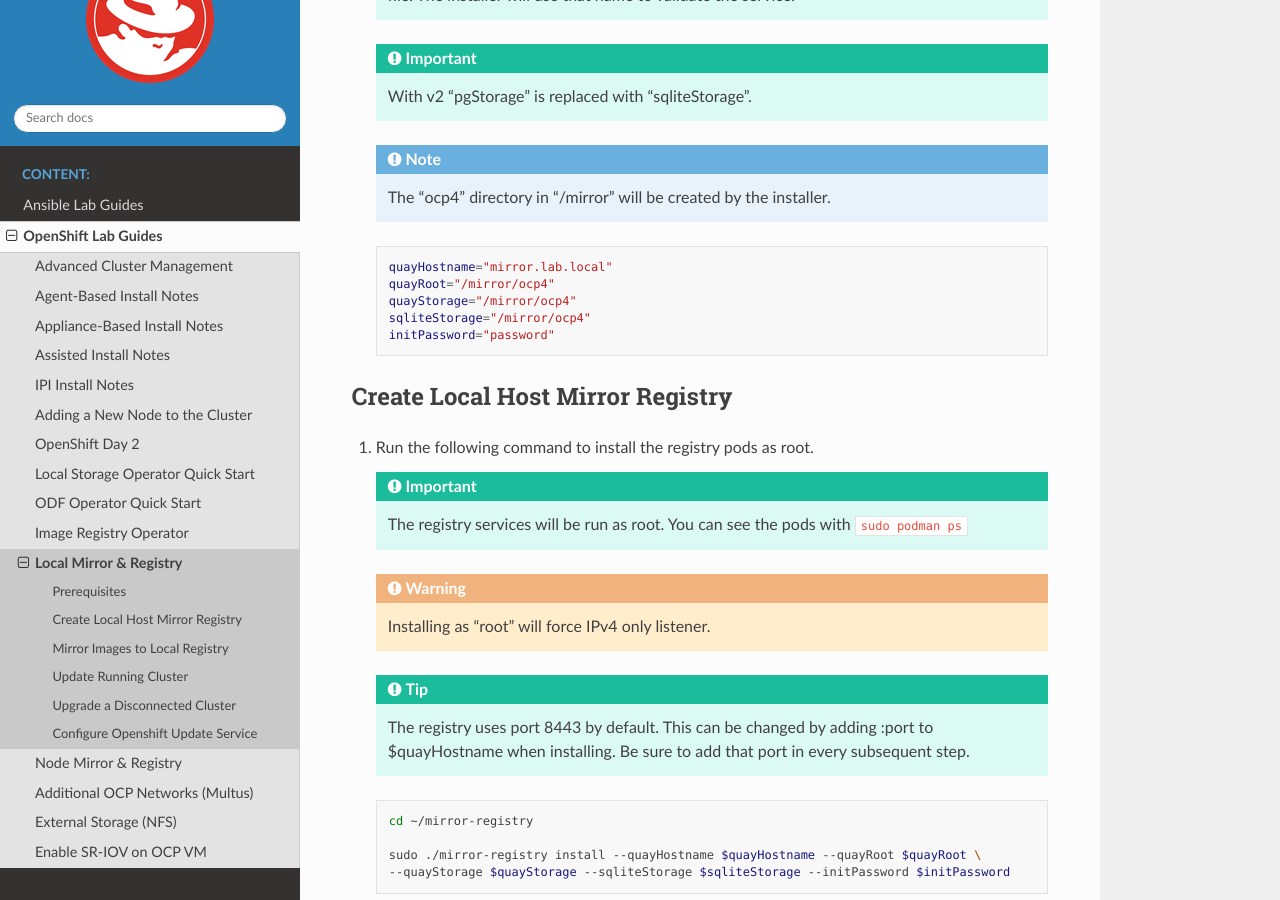
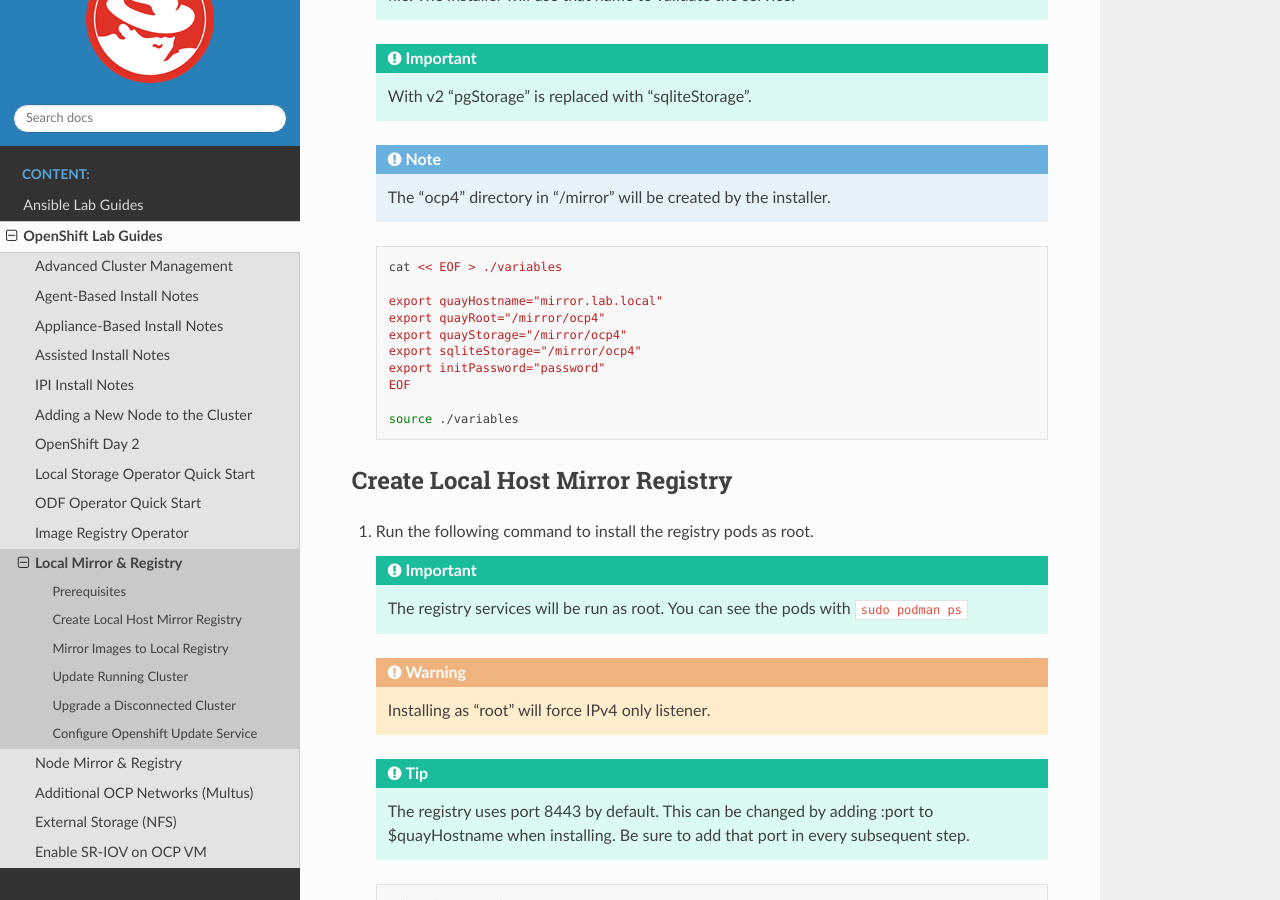
Before and after one commit to vtog/labGuides, a Sphinx documentation site: the page built from source/ocp/local-mirror-registry.rst, in a window 1280 px wide and 900 px high, scrolled down 1095 px. Built offline with Sphinx 7.4.7 and the Read the Docs theme 3.1.0, drawn with Linux system fonts in a browser that asks for light colours; pages that are not in the unit, such as notebooks, are missing from menus.

Commit message:
fixed local variables export option

```diff
--- a/source/ocp/local-mirror-registry.rst
+++ b/source/ocp/local-mirror-registry.rst
@@ -54,11 +54,16 @@
 
    .. code-block:: bash
 
-      quayHostname="mirror.lab.local"
-      quayRoot="/mirror/ocp4"
-      quayStorage="/mirror/ocp4"
-      sqliteStorage="/mirror/ocp4"
-      initPassword="password"
+      cat << EOF > ./variables
+
+      export quayHostname="mirror.lab.local"
+      export quayRoot="/mirror/ocp4"
+      export quayStorage="/mirror/ocp4"
+      export sqliteStorage="/mirror/ocp4"
+      export initPassword="password"
+      EOF
+
+      source ./variables
 
 Create Local Host Mirror Registry
 ---------------------------------
```
